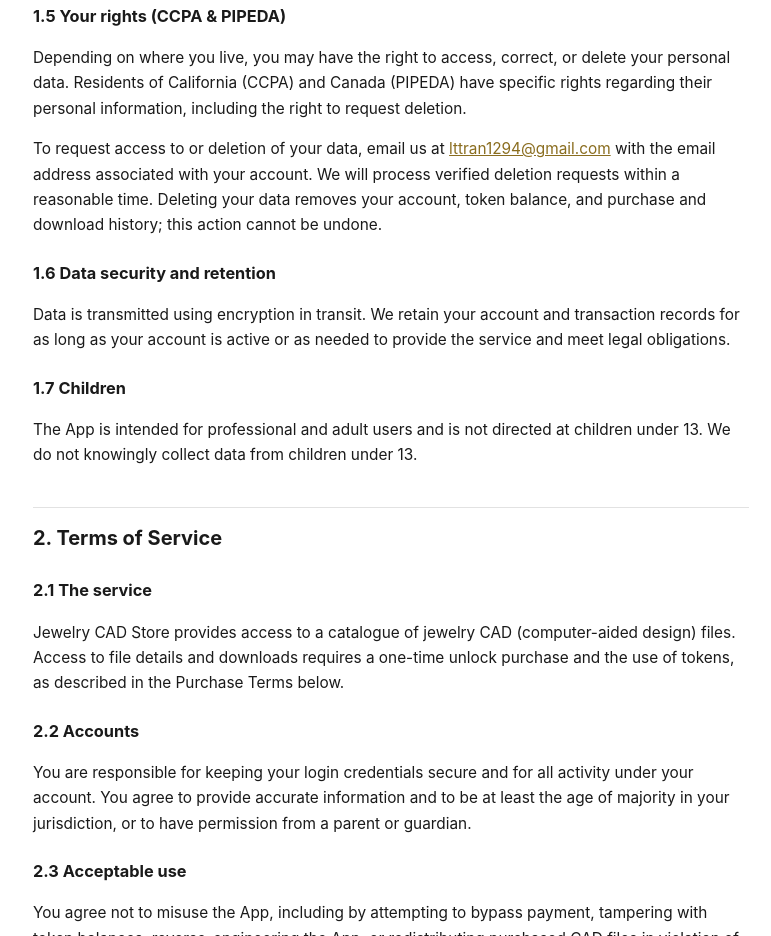
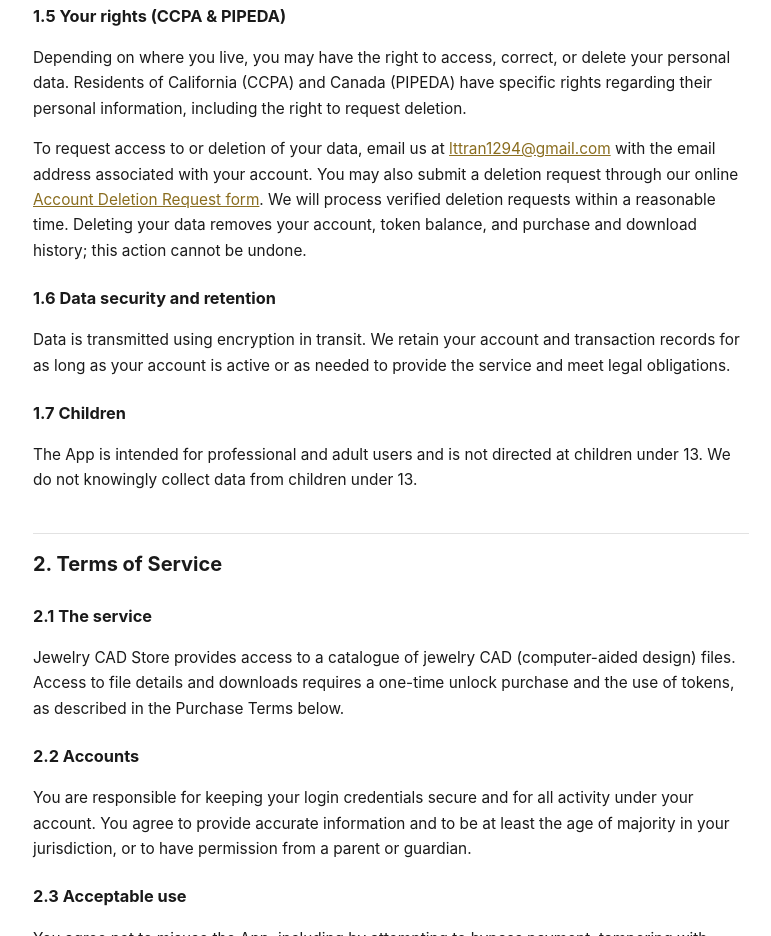
Before and after one commit to jintang127-creator/jewelry-cad-privacy, a plain HTML site: page index.html in a window 1280 px wide. Shown: the part 1505-2441 px from the top of the page, without its empty margins (249-1020 px from the left). Drawn offline with Linux system fonts and the light colour scheme.

Commit message:
Update data deletion request instructions
Added an online form option for data deletion requests.

```diff
--- a/index.html
+++ b/index.html
@@ -133,7 +133,7 @@
 
 <h3>1.5 Your rights (CCPA &amp; PIPEDA)</h3>
 <p>Depending on where you live, you may have the right to access, correct, or delete your personal data. Residents of California (CCPA) and Canada (PIPEDA) have specific rights regarding their personal information, including the right to request deletion.</p>
-<p>To request access to or deletion of your data, email us at <a href="mailto:lttran1294@gmail.com">lttran1294@gmail.com</a> with the email address associated with your account. We will process verified deletion requests within a reasonable time. Deleting your data removes your account, token balance, and purchase and download history; this action cannot be undone.</p>
+<p>To request access to or deletion of your data, email us at <a href="mailto:lttran1294@gmail.com">lttran1294@gmail.com</a> with the email address associated with your account. You may also submit a deletion request through our online <a href="https://docs.google.com/forms/d/e/1FAIpQLSdXShwxpK_PrVxCG-wEPz8XrrpH8aiR8Mt05QBtdhpCxdjuRw/viewform">Account Deletion Request form</a>. We will process verified deletion requests within a reasonable time. Deleting your data removes your account, token balance, and purchase and download history; this action cannot be undone.</p>
 
 <h3>1.6 Data security and retention</h3>
 <p>Data is transmitted using encryption in transit. We retain your account and transaction records for as long as your account is active or as needed to provide the service and meet legal obligations.</p>
```
